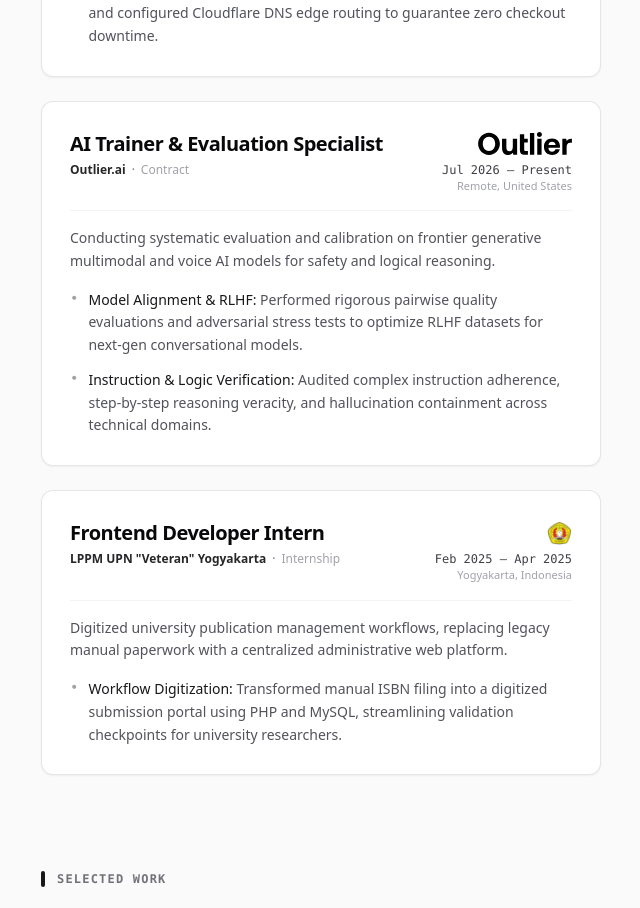
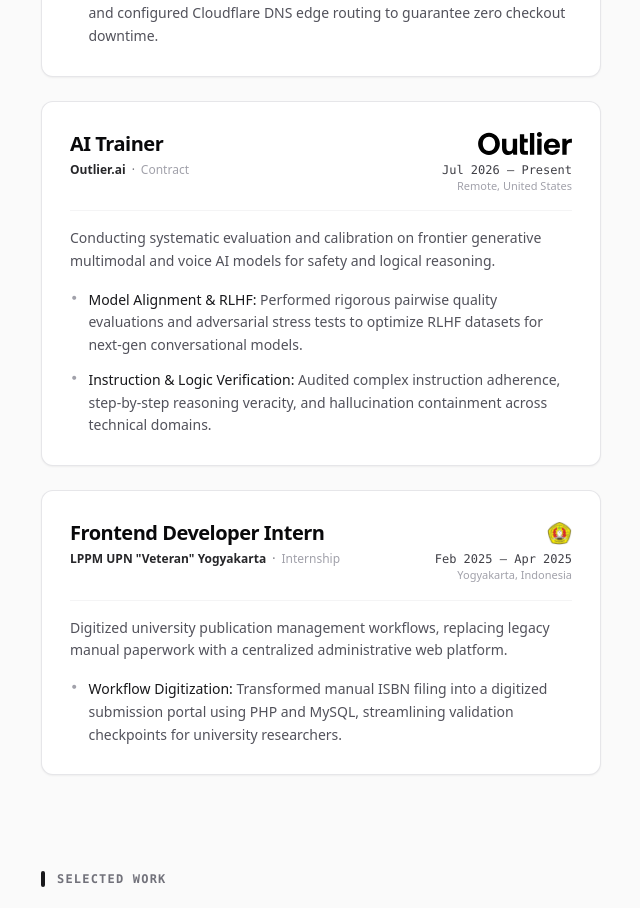
Before and after one commit to nopeakbar/my-portofolio-gue, a Next.js app: page / in a window 1280 px wide. Shown: the part 1200-2108 px from the top of the page, without its empty margins (551-1191 px from the left). Built offline with nearby package versions, Linux system fonts and the light colour scheme.

Commit message:
ubah title outlier

```diff
--- a/app/page.tsx
+++ b/app/page.tsx
@@ -193,7 +193,7 @@ export default function Portfolio() {
       ]
     },
     {
-      role: "AI Trainer & Evaluation Specialist",
+      role: "AI Trainer",
       company: "Outlier.ai",
       companySubtitle: "Outlier.ai · Contract",
       period: "Jul 2026 — Present",
```
